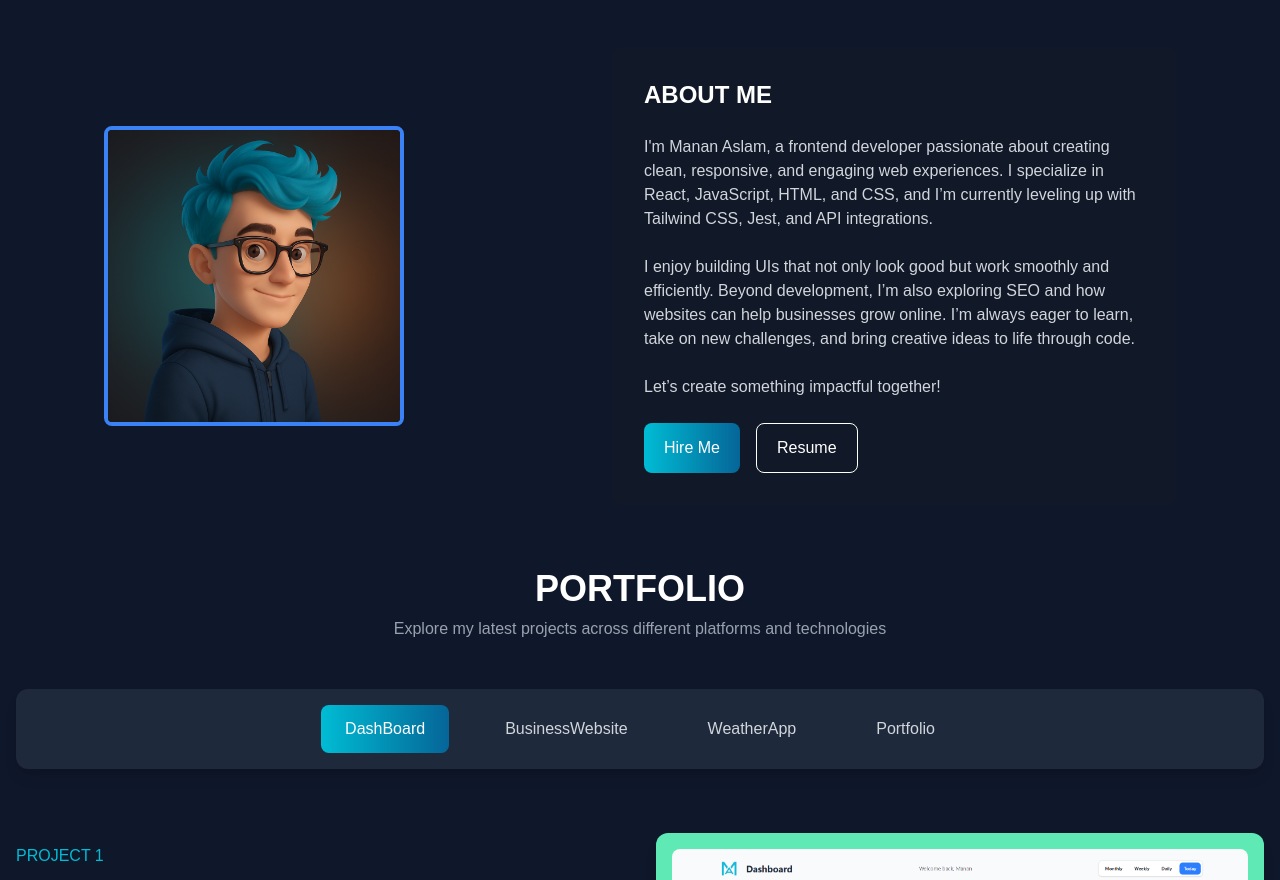
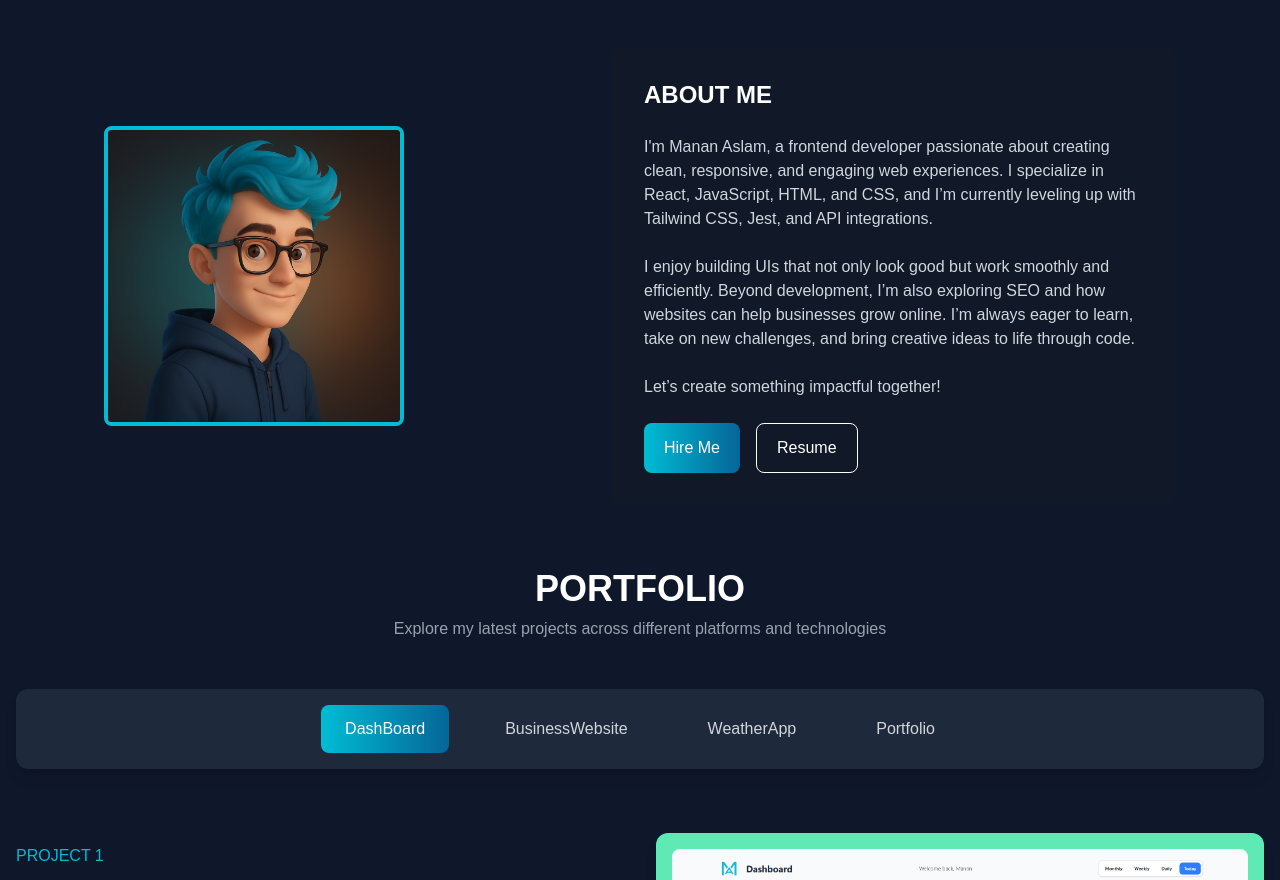
Before and after one commit to MananAslamDev/Portfolio, a React (Vite) app: page / in a window 1280 px wide. Shown: the part 1020-1900 px from the top of the page. Built offline with nearby package versions, Linux system fonts and the light colour scheme.

Commit message:
Added Vite as a dependecy in package.json

```diff
--- a/package.json
+++ b/package.json
@@ -13,6 +13,7 @@
     "deploy": "gh-pages -d dist"
   },
   "dependencies": {
+    "vite": "^6.3.0",
     "@headlessui/react": "^2.2.2",
     "@tailwindcss/vite": "^4.1.4",
     "framer-motion": "^12.7.4",
--- a/src/Components/About.jsx
+++ b/src/Components/About.jsx
@@ -21,7 +21,7 @@ const About = () => {
           alt="Developer Profile"
           width={300}
           height={400}
-          className="rounded-lg border-4 border-[#3b82f6]"
+          className="rounded-lg border-4 border-[#00bcd4]"
         />
       </div>
       <div className="bg-[#111827] p-8 rounded-lg">
```
